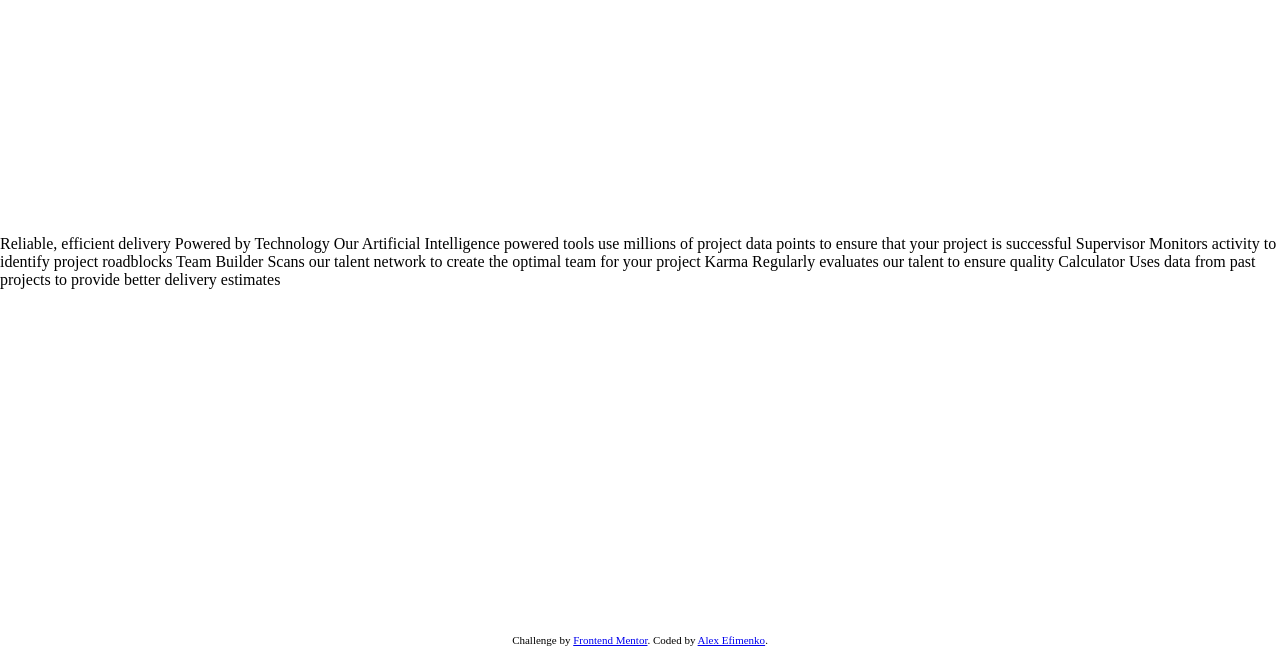
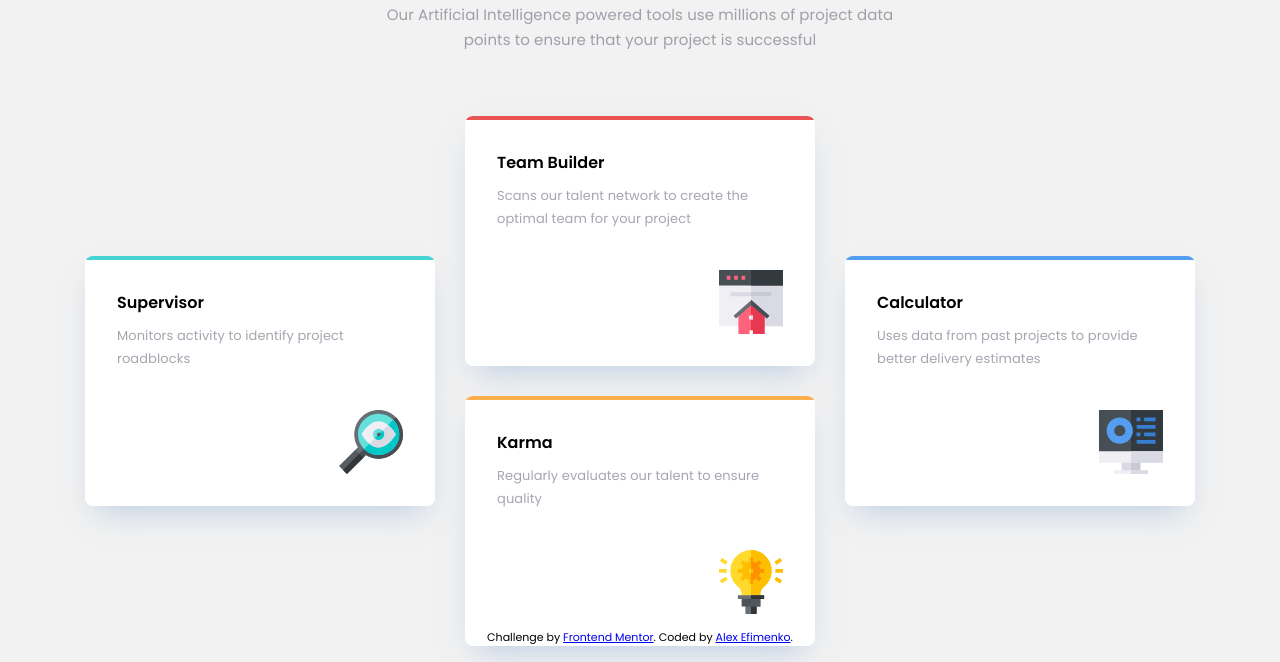
Before and after one commit to aleksandr-efimenko/four-card-feature-section, a website built with Vite: page index.html in a window 1280 px wide. Shown: the part 138-800 px from the top of the page. Built offline with nearby package versions, Linux system fonts and the light colour scheme.

Commit message:
create desktop version

```diff
--- a/index.html
+++ b/index.html
@@ -14,27 +14,50 @@
 
 <body>
 
-  Reliable, efficient delivery
-  Powered by Technology
+  <header class="head-container">
+    <h1>Reliable, efficient delivery</h1>
 
-  Our Artificial Intelligence powered tools use millions of project data points
-  to ensure that your project is successful
-
-  Supervisor
-  Monitors activity to identify project roadblocks
-
-  Team Builder
-  Scans our talent network to create the optimal team for your project
-
-  Karma
-  Regularly evaluates our talent to ensure quality
-
-  Calculator
-  Uses data from past projects to provide better delivery estimates
+    <h1 class="bold-header"> Powered by Technology</h1>
+    <p>
+      Our Artificial Intelligence powered tools use millions of project data points
+      to ensure that your project is successful
+    </p>
+  </header>
+  <main>
+    <div class="cards-container">
+      <div class="card cyan-card">
+        <div class="line cyan-line"></div>
+        <h2>Supervisor</h2>
+        <p>Monitors activity to identify project roadblocks</p>
+        <div class="icon-container"><img src="./images/icon-supervisor.svg" alt="Supervisor icon"></div>
+      </div>
+      <div class="card red-card">
+        <div class="line red-line"></div>
+        <h2>Team Builder</h2>
+        <p>Scans our talent network to create the optimal team for your project</p>
+        <div class="icon-container">
+          <img src="./images/icon-team-builder.svg" alt="Team builder icon">
+        </div>
+      </div>
+      <div class="card orange-card">
+        <div class="line orange-line"></div>
+        <h2>Karma</h2>
+        <p>Regularly evaluates our talent to ensure quality</p>
+        <div class="icon-container"><img src="./images/icon-karma.svg" alt="Karma icon"></div>
+      </div>
+      <div class="card blue-card">
+        <div class="line blue-line"></div>
+        <h2>Calculator</h2>
+        <p>Uses data from past projects to provide better delivery estimates</p>
+        <div class="icon-container"><img src="./images/icon-calculator.svg" alt="Calculator icon"></div>
+      </div>
+    </div>
+  </main>
 
 
   <footer>
-    Challenge by <a href="https://www.frontendmentor.io/challenges/four-card-feature-section-weK1eFYK/hub" target="_blank">Frontend Mentor</a>.
+    Challenge by <a href="https://www.frontendmentor.io/challenges/four-card-feature-section-weK1eFYK/hub"
+      target="_blank">Frontend Mentor</a>.
     Coded by <a href="https://www.linkedin.com/in/aleksandr-efimenko/">Alex Efimenko</a>.
   </footer>
 </body>
--- a/style.css
+++ b/style.css
@@ -1,4 +1,5 @@
 @import url('https://fonts.googleapis.com/css2?family=Poppins:wght@200;400;600&display=swap');
+
 :root {
 
   --red: hsl(0, 78%, 62%);
@@ -6,11 +7,48 @@
   --orange: hsl(34, 97%, 64%);
   --blue: hsl(212, 86%, 64%);
 
+  --white: hsl(0, 0%, 100%);
+
   --very-dark-blue: hsl(234, 12%, 34%);
   --grayish-blue: hsl(229, 6%, 66%);
---very-light-gray: hsl(0, 0%, 98%);
+  --very-light-gray: hsl(0, 0%, 95%);
 
   --ff-primary: 'Poppins', sans-serif;
+
+  --fs-header-d: 2.25rem;
+  --lh-header-d: 3.375rem;
+  --ls-header-d: .0156rem;
+  --fw-header: 275;
+  --fw-header-bold: 600;
+
+  --fs-header: var(--fs-header-d);
+  --lh-header: var(--lh-header-d);
+  --ls-header: var(--ls-header-d);
+
+  --fs-paragraph-d: .9375rem;
+  --lh-paragraph-d: 1.5625rem;
+  --ls-paragraph-d: .0063rem;
+  --fw-paragraph: 400;
+
+  --fs-paragraph: var(--fs-paragraph-d);
+  --lh-paragraph: var(--lh-paragraph-d);
+  --ls-paragraph: var(--ls-paragraph-d);
+
+
+  --fs-header-secondary-d: 1.25rem;
+  --lh-header-secondary-d: 1.875rem;
+  --fw-header-secondary: 600;
+
+  --fs-header-secondary: var(--fs-heade-secondaryr-d);
+  --lh-header-secondary: var(--lh-header-secondary-d);
+
+  --fs-paragraph-secondary-d: .8125rem;
+  --lh-paragraph-secondary-d: 1.4375rem;
+  --ls-paragraph-secondary-d: .0056rem;
+
+  --fs-paragraph-secondary: var(--fs-paragraph-secondary-d);
+  --lh-paragraph-secondary: var(--lh-paragraph-secondary-d);
+  --ls-paragraph-secondary: var(--ls-paragraph-secondary-d);
 }
 
 
@@ -26,8 +64,10 @@
   margin: 0;
   padding: 0;
   font: inherit;
-  font-family: var(--font-family);
+  font-family: var(--ff-primary);
 }
+
+
 
 body {
   min-height: 100vh;
@@ -36,8 +76,132 @@ body {
   display: flex;
   justify-content: center;
   align-items: center;
-  background-color: var(--very-dark-blue-main-bg);
+  background-color: var(--very-light-gray);
+  flex-direction: column;
+
 }
+
+header {
+  text-align: center;
+  max-width: 33.75rem;
+  margin-inline: 2rem;
+}
+
+h1 {
+  font-size: var(--fs-header);
+  font-weight: var(--fw-header);
+  letter-spacing: var(--ls-header);
+  line-height: var(--lh-header);
+  color: var(--very-dark-blue);
+}
+
+h1.bold-header {
+  font-weight: var(--fw-header-bold);
+}
+
+p {
+  font-size: var(--fs-paragraph);
+  font-weight: var(--fw-paragraph);
+  letter-spacing: var(--ls-paragraph);
+  line-height: var(--lh-paragraph);
+  color: var(--very-dark-blue);
+  opacity: .5;
+}
+
+header p {
+  margin-block-start: 1rem;
+}
+
+main {
+  margin-block-start: 4rem;
+}
+
+.cards-container {
+  display: grid;
+  grid-template-columns: repeat(3, 21.875rem);
+  gap: 1.875rem;
+  justify-content: center;
+  align-items: center;
+  grid-auto-flow: column;
+}
+
+.cyan-card {
+  grid-column: 1;
+  grid-row: 1 / 3;
+}
+
+.red-card {
+  grid-column: 2;
+  grid-row: 1;
+}
+
+.orange-card {
+  grid-column: 2;
+  grid-row: 2;
+}
+
+.blue-card {
+  grid-column: 3;
+  grid-row: 1 / 3;
+
+}
+
+.card {
+  box-shadow: 0px 15px 30px -11px hsla(213, 47%, 67%, 0.5);
+  border-radius: .5rem;
+  background-color: var(--white);
+  padding: 2rem;
+  position: relative;
+  overflow: hidden;
+}
+
+.card h2 {
+  font-size: var(--fs-header-secondary);
+  font-weight: var(--fw-header-secondary);
+  line-height: var(--lh-header-secondary);
+}
+
+.card p {
+  font-size: var(--fs-paragraph-secondary);
+  letter-spacing: var(--ls-paragraph-secondary);
+  line-height: var(--lh-paragraph-secondary);
+  margin-block: .375rem 2.5rem;
+}
+
+.card img {
+  width: 4rem;
+  height: 4rem;
+}
+
+.line {
+  width: 100%;
+  height: .25rem;
+  position: absolute;
+  top: 0;
+  left: 0;
+}
+
+.red-line {
+  background-color: var(--red);
+}
+
+.cyan-line {
+  background-color: var(--cyan);
+}
+
+.orange-line {
+  background-color: var(--orange);
+}
+
+.blue-line {
+  background-color: var(--blue);
+}
+
+.icon-container {
+  display: flex;
+  justify-content: flex-end;
+}
+
 
 footer {
   position: absolute;
@@ -50,3 +214,36 @@ footer {
 .attribution a {
   color: hsl(228, 45%, 44%);
 }
+
+@media (max-width: 50rem) {
+  .cards-container {
+    display: grid;
+    grid-template-columns: 19.4375rem;
+    grid-template-rows: 13.875rem;
+    row-gap: 1.5625rem;
+  }
+  .card {
+    padding: 1.6875rem 1.6875rem 1.75rem 1.75rem;
+  }
+
+  .cyan-card {
+    grid-column: 1;
+    grid-row: 1 ;
+  }
+
+  .red-card {
+    grid-column:1;
+    grid-row: 2;
+  }
+
+  .orange-card {
+    grid-column: 1;
+    grid-row: 3;
+  }
+
+  .blue-card {
+    grid-column: 1;
+    grid-row: 4;
+
+  }
+}
```
Lines whose indentation alone changed are shown as unchanged.
